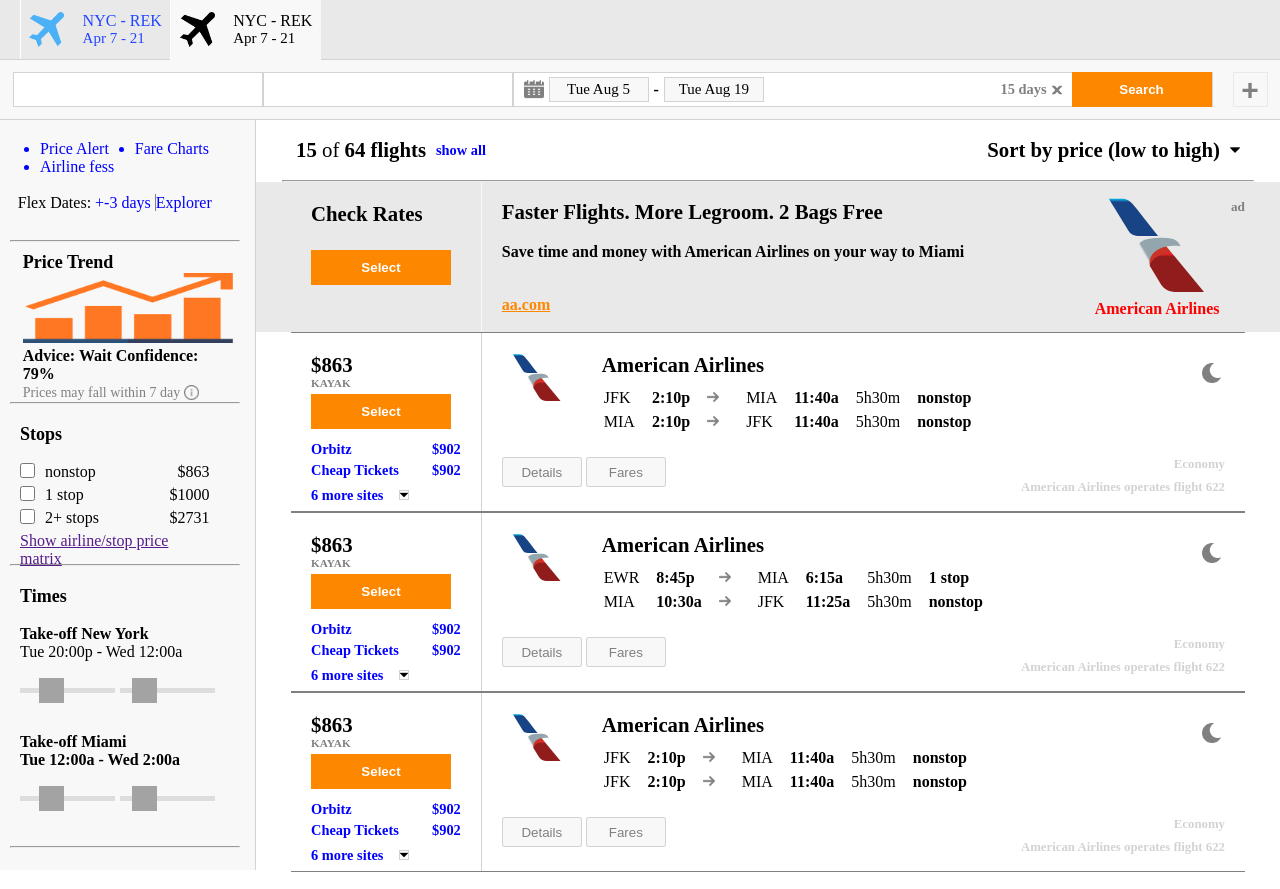
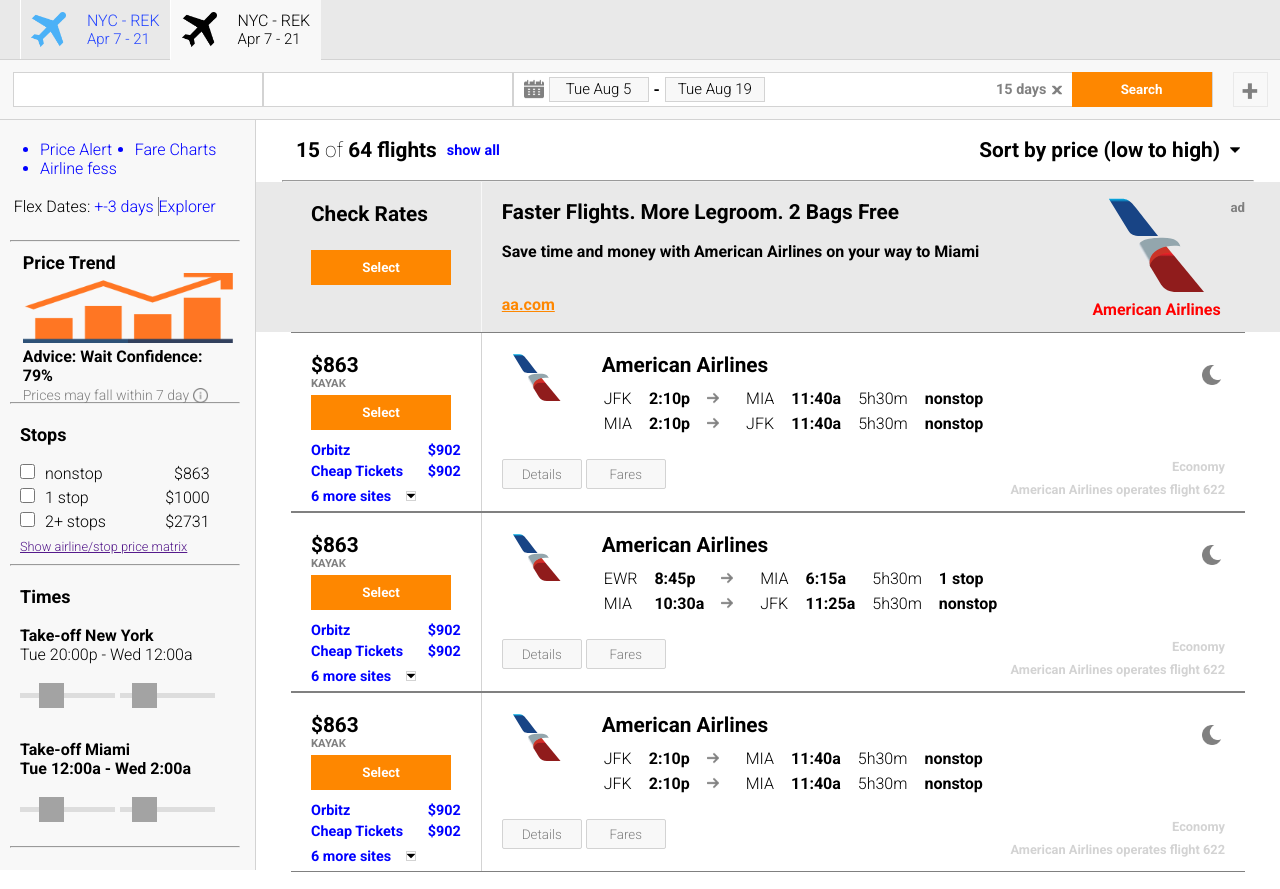
Before and after one commit to hugohp19/desing-mockup, a plain HTML site: page index.html in a window 1280 px wide. Drawn offline with Linux system fonts and the light colour scheme.

Commit message:
Font Letter change

```diff
--- a/index.html
+++ b/index.html
@@ -4,6 +4,7 @@
     <meta charset="UTF-8">
     <meta name="viewport" content="width=device-width, initial-scale=1.0">
     <link rel="stylesheet" href="style.css">
+    <link href="https://fonts.googleapis.com/css2?family=Roboto:ital,wght@0,100;0,300;0,700;1,400;1,900&display=swap" rel="stylesheet">
     <title>Flights</title>
 </head>
 <body>
--- a/style.css
+++ b/style.css
@@ -2,6 +2,7 @@
     margin: 0;
     padding: 0;
     box-sizing: border-box;
+    font-family: 'Roboto', sans-serif;
 }
 
 :root{
@@ -302,6 +303,7 @@
 
 #stops a{
     margin-top: 125px;
+    font-size: 0.8rem;
 }
 
 
@@ -314,7 +316,7 @@
 .slider2{
     position: relative;
     left: 100px;
-    top: -18px;
+    top: -19px;
 }
 
 .slider {
```
